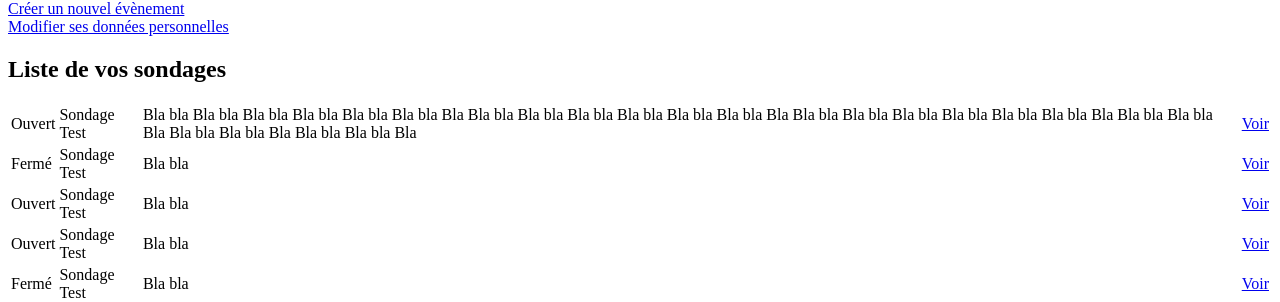
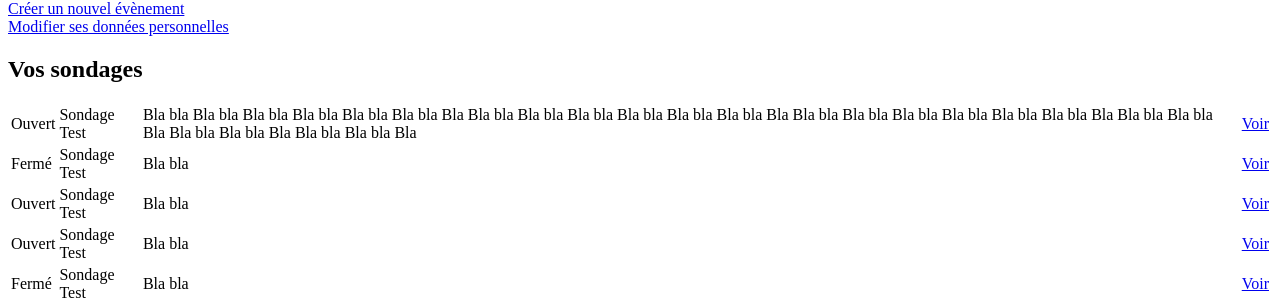
Before and after one commit to diapazen/diapazen, a PHP site: the page made by app/view/php/dashboard.php in a window 1280 px wide. Shown: the part 65-367 px from the top of the page. Run offline with PHP 8.4, Linux system fonts and the light colour scheme; the template is opened without the code that fills it, so the values that code supplies are empty; some libraries are stand-ins or nearby versions.

Commit message:
Modification vue dashboard

```diff
--- a/app/view/php/dashboard.php
+++ b/app/view/php/dashboard.php
@@ -35,7 +35,7 @@
             <div id="float_button_dashboard">
                 <a id="dashboard_form" class="orange_button" href="user/profile">Modifier ses données personnelles</a>
             </div>
-            <h2 class="small_title small_title_dashboard">Liste de vos sondages</h2>
+            <h2 class="small_title small_title_dashboard">Vos sondages</h2>
             <div id="poll_list">
                 <table>
                     <?php
```
